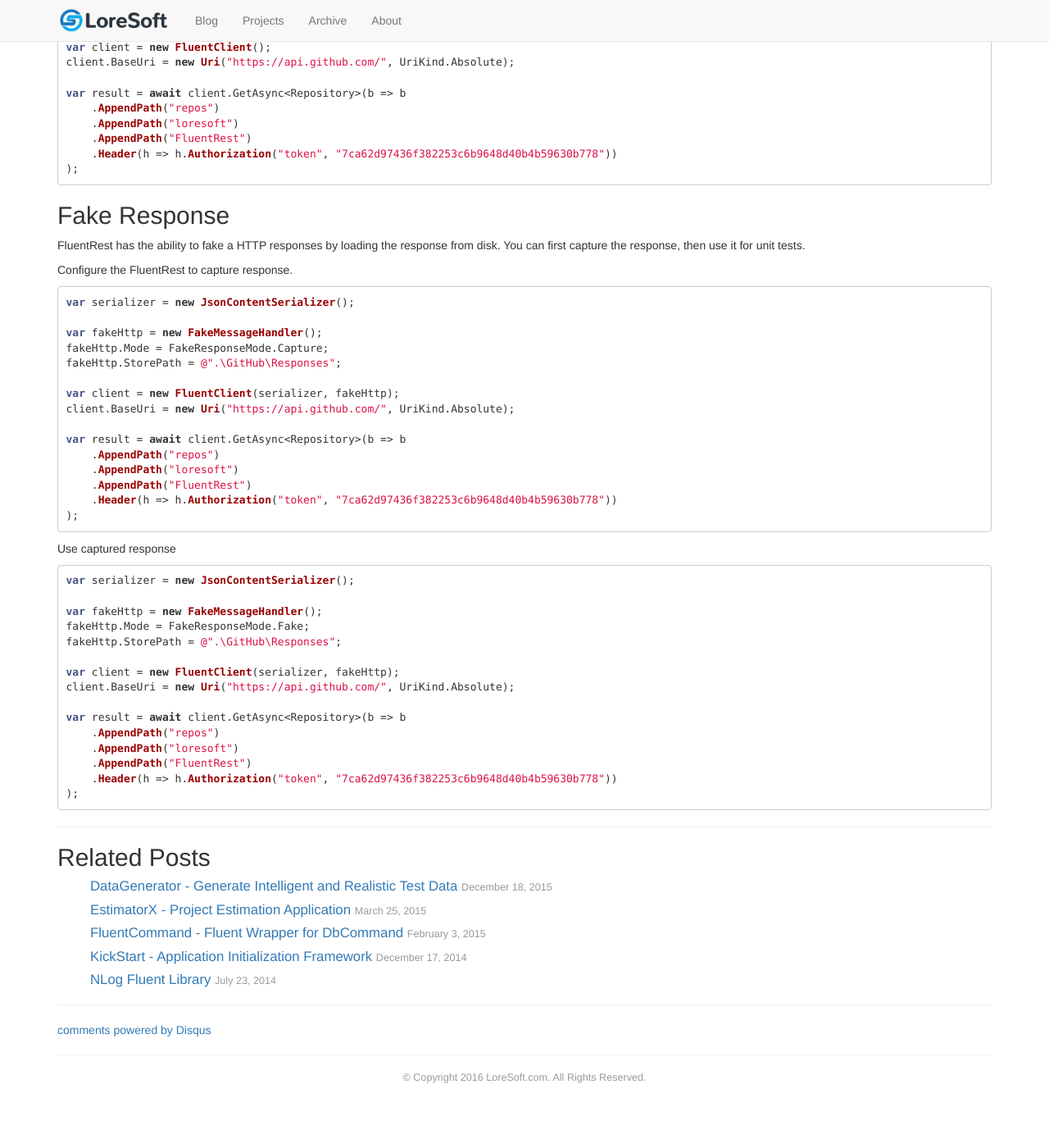
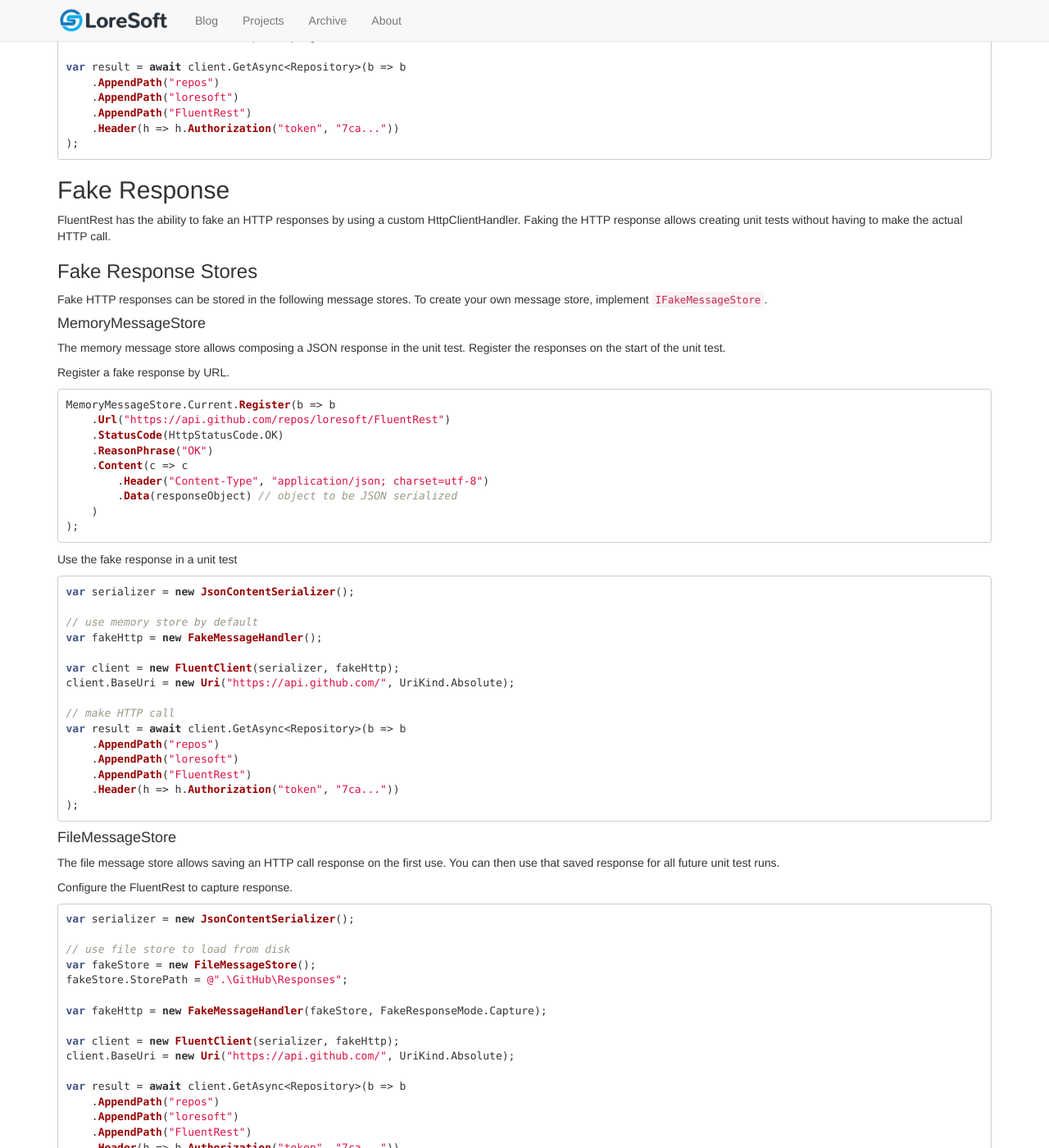
Before and after one commit to loresoft/loresoft.github.io, a Jekyll site: the page built from _posts/2015-08-10-FluentRest--Lightweight-fluent-wrapper-over-HttpClient.md, in a window 1280 px wide and 1400 px high, scrolled down 894 px. Shown: the whole window at 82% size. Built offline with Jekyll 4.4.1, drawn with Linux system fonts in a browser that asks for light colours; nearby versions of some CDN libraries; Markdown is read by kramdown in place of the engine named in the settings; comment, search, counter and statistics services are not loaded; before the commit the page ends 2227 px from its top, so only the background shows below that; some of the changed text lies outside the part shown.

````diff
--- a/_posts/2015-08-10-FluentRest--Lightweight-fluent-wrapper-over-HttpClient.md
+++ b/_posts/2015-08-10-FluentRest--Lightweight-fluent-wrapper-over-HttpClient.md
@@ -29,7 +29,6 @@
 
 [![NuGet Version](https://img.shields.io/nuget/v/FluentRest.svg?style=flat-square)](https://www.nuget.org/packages/FluentRest/)
 
-[![NuGet Version](https://img.shields.io/nuget/dt/FluentRest.svg?style=flat-square)](https://www.nuget.org/packages/FluentRest/)
 
 ## Fluent Request
 
@@ -58,22 +57,72 @@
     .AppendPath("repos")
     .AppendPath("loresoft")
     .AppendPath("FluentRest")
-    .Header(h => h.Authorization("token", "7ca62d97436f382253c6b9648d40b4b59630b778"))
+    .Header(h => h.Authorization("token", "7ca..."))
 );
 ```
 
 ## Fake Response
 
-FluentRest has the ability to fake a HTTP responses by loading the response from disk.  You can first capture the response, then use it for unit tests.
+FluentRest has the ability to fake an HTTP responses by using a custom HttpClientHandler. Faking the HTTP response allows creating unit tests without having to make the actual HTTP call.
+
+### Fake Response Stores
+
+Fake HTTP responses can be stored in the following message stores.  To create your own message store, implement `IFakeMessageStore`.
+
+#### MemoryMessageStore
+
+The memory message store allows composing a JSON response in the unit test.  Register the responses on the start of the unit test.
+
+
+Register a fake response by URL.
+
+```csharp
+MemoryMessageStore.Current.Register(b => b
+    .Url("https://api.github.com/repos/loresoft/FluentRest")
+    .StatusCode(HttpStatusCode.OK)
+    .ReasonPhrase("OK")
+    .Content(c => c
+        .Header("Content-Type", "application/json; charset=utf-8")
+        .Data(responseObject) // object to be JSON serialized
+    )
+);
+```
+
+Use the fake response in a unit test
+
+```csharp
+var serializer = new JsonContentSerializer();
+
+// use memory store by default
+var fakeHttp = new FakeMessageHandler();
+
+var client = new FluentClient(serializer, fakeHttp);
+client.BaseUri = new Uri("https://api.github.com/", UriKind.Absolute);
+
+// make HTTP call
+var result = await client.GetAsync<Repository>(b => b
+    .AppendPath("repos")
+    .AppendPath("loresoft")
+    .AppendPath("FluentRest")
+    .Header(h => h.Authorization("token", "7ca..."))
+);
+```
+
+#### FileMessageStore
+
+The file message store allows saving an HTTP call response on the first use.  You can then use that saved response for all future unit test runs.
+
 
 Configure the FluentRest to capture response.
 
 ```csharp
 var serializer = new JsonContentSerializer();
 
-var fakeHttp = new FakeMessageHandler();
-fakeHttp.Mode = FakeResponseMode.Capture;
-fakeHttp.StorePath = @".\GitHub\Responses";
+// use file store to load from disk
+var fakeStore = new FileMessageStore();
+fakeStore.StorePath = @".\GitHub\Responses";
+
+var fakeHttp = new FakeMessageHandler(fakeStore, FakeResponseMode.Capture);
 
 var client = new FluentClient(serializer, fakeHttp);
 client.BaseUri = new Uri("https://api.github.com/", UriKind.Absolute);
@@ -82,7 +131,7 @@
     .AppendPath("repos")
     .AppendPath("loresoft")
     .AppendPath("FluentRest")
-    .Header(h => h.Authorization("token", "7ca62d97436f382253c6b9648d40b4b59630b778"))
+    .Header(h => h.Authorization("token", "7ca..."))
 );
 ```
 
@@ -91,9 +140,11 @@
 ```csharp
 var serializer = new JsonContentSerializer();
 
-var fakeHttp = new FakeMessageHandler();
-fakeHttp.Mode = FakeResponseMode.Fake;
-fakeHttp.StorePath = @".\GitHub\Responses";
+// use file store to load from disk
+var fakeStore = new FileMessageStore();
+fakeStore.StorePath = @".\GitHub\Responses";
+
+var fakeHttp = new FakeMessageHandler(fakeStore, FakeResponseMode.Fake);
 
 var client = new FluentClient(serializer, fakeHttp);
 client.BaseUri = new Uri("https://api.github.com/", UriKind.Absolute);
@@ -102,6 +153,6 @@
     .AppendPath("repos")
     .AppendPath("loresoft")
     .AppendPath("FluentRest")
-    .Header(h => h.Authorization("token", "7ca62d97436f382253c6b9648d40b4b59630b778"))
+    .Header(h => h.Authorization("token", "7ca..."))
 );
 ```
````
Also changed, not shown: _posts/2014-12-17-KickStart-Application-Initialization-Framework.md (+1 -1 lines), _posts/2015-12-18-DataGenerator-Generate-Intelligent-and-Realistic-Test-Data.md (+9 -11 lines), _posts/2016-04-10-MongoDB.Messaging--MongoDB Messaging Library.md (added, +291 -0 lines), resume/index.md (+16 -7 lines).
